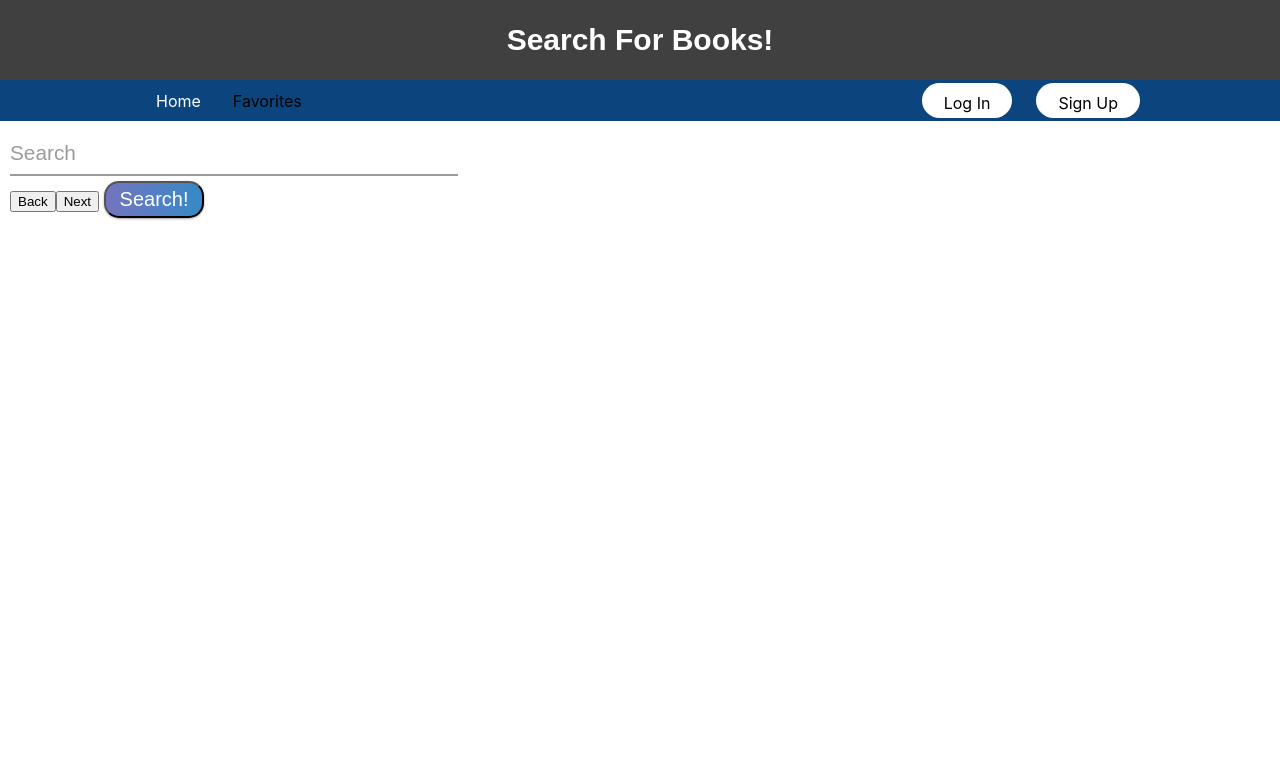
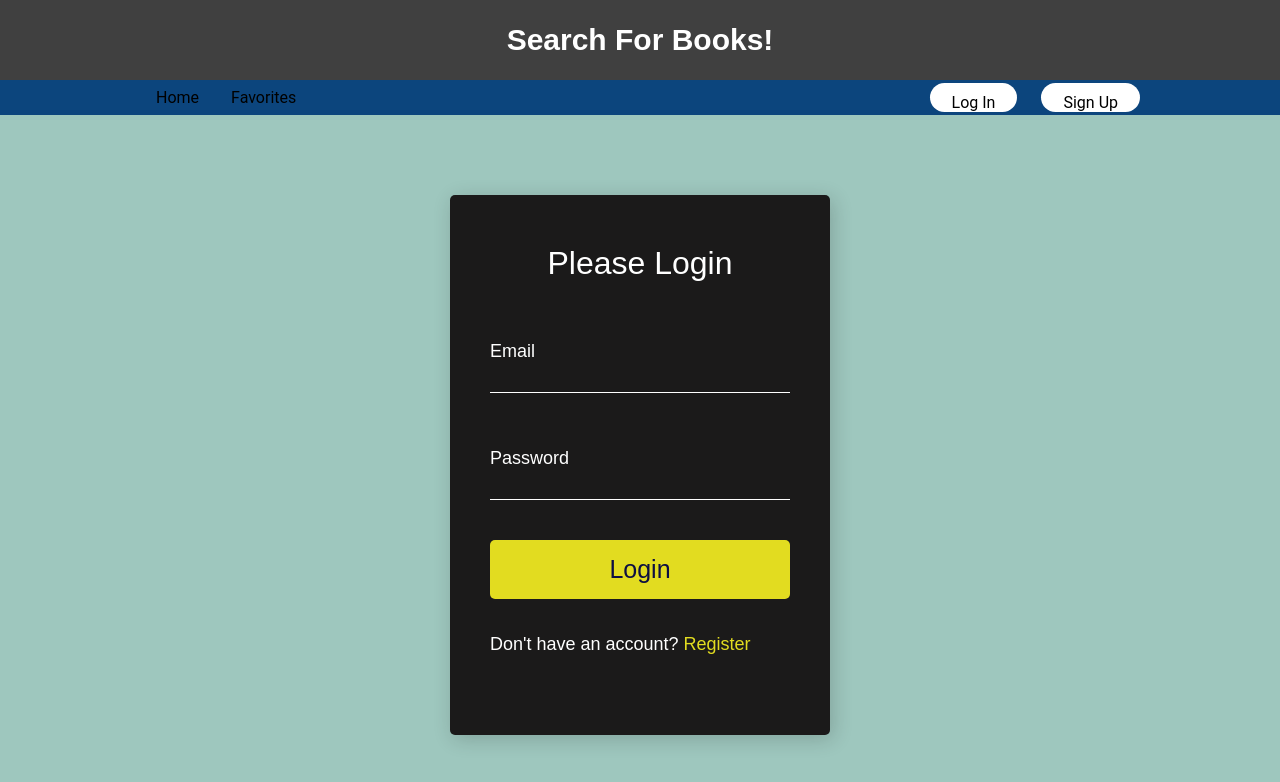
Before and after one commit to Gabe-Brazil/create-react-app-demo, a React (Create React App) app in the folder my-app/: page /login in a window 1280 px wide. Before the commit this address led to /home. Shown: the top 782 px of the page. Built offline with nearby package versions, Linux system fonts and the light colour scheme.

Commit message:
created login and signup components

```diff
--- a/my-app/package.json
+++ b/my-app/package.json
@@ -13,6 +13,7 @@
     "react-router": "^6.6.2",
     "react-router-dom": "^6.6.2",
     "react-scripts": "5.0.1",
+    "react-social-login-buttons": "^3.6.1",
     "styled-components": "^5.3.6",
     "web-vitals": "^2.1.4"
   },
--- a/my-app/src/App.css
+++ b/my-app/src/App.css
@@ -161,3 +161,123 @@ flex-wrap: nowrap;
   padding: 10px;
   gap: 10px;
   }
+
+
+
+/* LOGIN FORMS */
+  * {
+    box-sizing: border-box;
+    margin: 0;
+  }
+
+  body {
+    font-family: "Roboto", sans-serif;
+  }
+
+  /* FORM STYLE */
+  .form-wrapper {
+    margin: 0 auto;
+    margin-top: 0.4rem;
+  }
+
+  .login-form-bd {
+    background: #9ec7be;
+    color: #fff;
+    flex-direction: column;
+    align-items: center;
+    justify-content: center;
+    height: 100vh;
+    overflow: hidden;
+  }
+
+  .form-container {
+    font-family: "Poppins", sans-serif;
+    font-size: 1.125rem;
+    background: #1b1a1a;
+    padding: 5rem 2.5rem;
+    border-radius: 0.313rem;
+    margin: 5rem 28.125rem;
+    box-shadow: 3px 0.25rem 1.25rem rgba(27, 27, 27, 0.2);
+  }
+
+  .form-container h1 {
+    text-align: center;
+    margin-bottom: 2.75rem;
+    margin-top: -1.875rem;
+    color: #ffff;
+    font-weight: normal;
+    font-size: 2rem;
+  }
+
+  .form-container a {
+    text-decoration: none;
+    color: #e2dc20;
+  }
+
+  .login-btn {
+    cursor: pointer;
+    display: inline-block;
+    width: 100%;
+    background: #e2dc20;
+    padding: 0.938rem;
+    font-family: inherit;
+    font-weight: 500;
+    font-size: 1.563rem;
+    color: #0d0f42;
+    border: 0;
+    border-radius: 0.313rem;
+    margin-bottom: 1.25rem;
+  }
+
+  .login-btn:focus {
+    outline: 0;
+  }
+
+  .login-btn:active {
+    transform: scale(0.98);
+  }
+
+  .text {
+    margin-top: 0.938rem;
+  }
+
+  .form-control {
+    position: relative;
+    margin: 1.25rem 0 2.5rem;
+  }
+
+  .form-control input {
+    background: transparent;
+    border: 0;
+    border-bottom: 1px #fff solid;
+    display: block;
+    width: 100%;
+    padding-top: 40px;
+    padding-bottom: 5px;
+    font-size: 1.125rem;
+    color: #fff;
+  }
+
+  .form-control input:focus {
+    outline: 0;
+    border-bottom-color: #c2c25a;
+  }
+
+  .form-control label {
+    position: absolute;
+    top: 0.938rem;
+    left: 10;
+  }
+
+  .form-control label span {
+    display: inline-block;
+    font-size: 1.125rem;
+    min-width: 0.313rem;
+    transition: 0.3s cubic-bezier(0.53, 0.246, 0.265, 1.66);
+  }
+
+  .form-control input:focus + label span,
+  .form-control input:valid + label span {
+    color: #c2c25a;
+    transform: translateY(-1.875rem);
+  }
--- a/my-app/src/App.js
+++ b/my-app/src/App.js
@@ -2,9 +2,13 @@ import './App.css'
 import Header from "./components/Header.jsx"
 import Searchbar from "./components/Searchbar.jsx"
 import Bookcard from "./components/Bookcard.jsx"
+import Information from "./components/Information.jsx"
+
 import Favorites from './Pages/Favorites'
 import Detail from './Pages/Detail'
-import Information from "./components/Information.jsx"
+import Signup from './Pages/Signup'
+import Login from './Pages/Login'
+
 import React, { useState } from 'react';
 import {Routes, Route} from "react-router-dom"
 import { useNavigate } from 'react-router-dom'
@@ -124,14 +128,16 @@ const Result=()=>{
      </div>
  }
 
+ /*
  function useEffectF(){
 
  }
+
 useEffect(()=>{
 navigator("/home")
 },[])
 
-
+*/
 
 
 
@@ -176,6 +182,10 @@ navigator("/home")
 
   <Route path="/detail" element={ <Detail /> }/>
 
+  <Route path="/signup" element={ <Signup/>}/>
+
+  <Route path="/login" element={ <Login/>}/>
+
    </Routes>
 
 
--- /dev/null
+++ b/my-app/src/Pages/Login.jsx
@@ -0,0 +1,15 @@
+import LoginForm from "../components/LoginForm.jsx"
+
+export default function Login(){
+
+
+    return(
+
+      <>
+      <LoginForm/>
+
+      </>
+    )
+
+
+    }
--- a/my-app/src/Pages/Signup.jsx
+++ b/my-app/src/Pages/Signup.jsx
@@ -1,10 +1,12 @@
+import SignupForm from "../components/SignupForm.jsx"
+
 export default function Signup(){
 
 
     return(
 
       <>
-
+      <SignupForm/>
 
       </>
     )
--- /dev/null
+++ b/my-app/src/components/LoginForm.jsx
@@ -0,0 +1,30 @@
+function Login(){
+    return(
+        <>
+        <div class="login-form-bd">
+        <div class="form-wrapper">
+          <div class="form-container">
+            <h1> Please Login</h1>
+            <form>
+              <div class="form-control">
+                <input type="text" required></input>
+                <label> Email</label>
+              </div>
+
+              <div class="form-control">
+                <input type="password" required></input>
+                <label> Password</label>
+              </div>
+              <button class="login-btn">Login</button>
+              <p class="text">Don't have an account? <a href="register.html"> Register</a></p>
+            </form>
+          </div>
+        </div>
+      </div>
+
+      </>
+
+    )
+    }
+
+    export default Login;
--- a/my-app/src/components/Navbar/Navbar.jsx
+++ b/my-app/src/components/Navbar/Navbar.jsx
@@ -32,11 +32,11 @@ const Navbar = () => {
         </NavMenu>
         <div class='NavBtn'>
         <NavBtn>
-          <NavBtnLink to='/signin'>Log In</NavBtnLink>
+          <NavBtnLink to='/login'>Log In</NavBtnLink>
         </NavBtn>
 
         <NavBtn>
-          <NavBtnLink to='/signin'>Sign Up</NavBtnLink>
+          <NavBtnLink to='/signup'>Sign Up</NavBtnLink>
 
         </NavBtn>
         </div>
--- /dev/null
+++ b/my-app/src/components/SignupForm.jsx
@@ -0,0 +1,35 @@
+function SignupForm(){
+    return(
+        <>
+        <div class="login-form-bd">
+        <div class="form-wrapper">
+          <div class="form-container">
+            <h1> Please Signup</h1>
+            <form>
+              <div class="form-control">
+                <input type="text" required></input>
+                <label> Username</label>
+              </div>
+
+              <div class="form-control">
+                <input type="text" required></input>
+                <label> Email</label>
+              </div>
+
+              <div class="form-control">
+                <input type="password" required></input>
+                <label> Register Account</label>
+              </div>
+              <button class="login-btn">Login</button>
+              <p class="text">Don't have an account? <a href="register.html"> Register</a></p>
+            </form>
+          </div>
+        </div>
+      </div>
+
+      </>
+
+    )
+    }
+
+    export default SignupForm;
```
Also changed, not shown: 1 other file (tests, documents, lock files or other folders).
